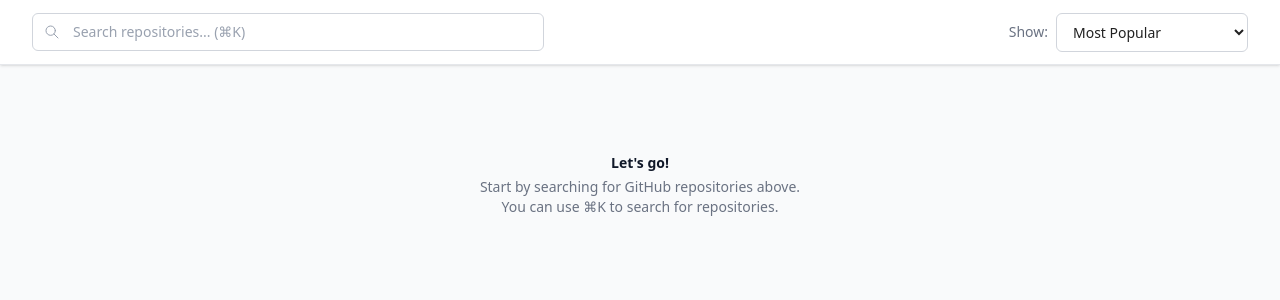
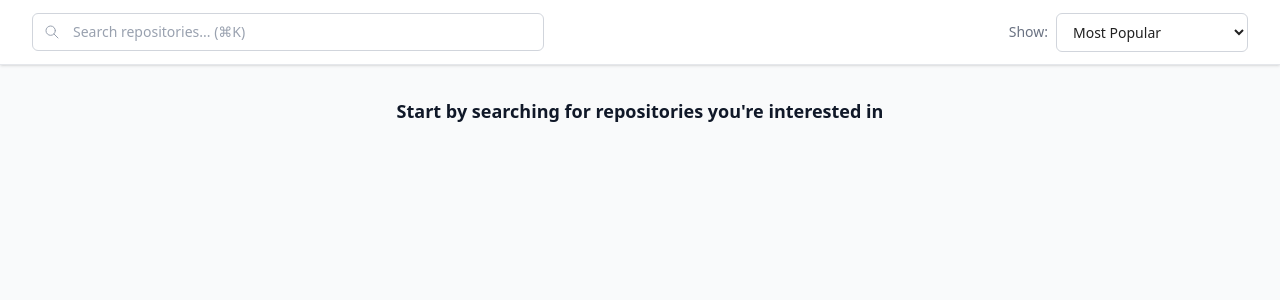
Before and after one commit to michaelbollin/github-explorer, a Next.js app: page / in a window 1280 px wide. Shown: the top 300 px of the page. Built offline with nearby package versions, Linux system fonts and the light colour scheme.

Commit message:
Update Vercel config, EmptyState, and remove unused imports

```diff
--- a/src/app/page.tsx
+++ b/src/app/page.tsx
@@ -10,7 +10,7 @@ import { useEffect } from 'react';
 
 export default function Home() {
   const { query, sort, page, setTotalCount } = useGlobalContext();
-  const { data, isLoading, error } = useRepositories(query, sort, page);
+  const { data, isLoading } = useRepositories(query, sort, page);
 
   useEffect(() => {
     if (data?.total_count) {
--- a/src/components/EmptyState.tsx
+++ b/src/components/EmptyState.tsx
@@ -1,4 +1,4 @@
-import { SearchIcon } from '@/components/icons/search-icon'
+import { MagnifyingGlassIcon } from '@/components/icons/magnifying-glass-icon'
 
 interface EmptyStateProps {
   type: 'initial' | 'no-results'
@@ -8,20 +8,19 @@ interface EmptyStateProps {
 export function EmptyState({ type, searchTerm }: EmptyStateProps) {
   if (type === 'initial') {
     return (
-      <div className="text-center py-12">
-        <h3 className="mt-2 text-sm font-semibold text-gray-900">Let's go!</h3>
-        <p className="mt-1 text-sm text-gray-500">Start by searching for GitHub repositories above.<br />You can use <span className="font-medium">⌘K</span> to search for repositories.</p>
+      <div className="text-center">
+        <h2 className="text-lg font-semibold text-gray-900">
+          Start by searching for repositories you&apos;re interested in
+        </h2>
       </div>
     )
   }
 
   return (
-    <div className="text-center py-12">
-      <h3 className="mt-2 text-sm font-semibold text-gray-900">No repositories found</h3>
-      <p className="mt-1 text-sm text-gray-500">
-        No results found for "<span className="font-medium">{searchTerm}</span>".
-        <br />Try adjusting your search term.
-      </p>
+    <div className="text-center">
+      <h2 className="text-lg font-semibold text-gray-900">
+        No repositories found for &ldquo;{searchTerm}&rdquo;
+      </h2>
     </div>
   )
 }
--- a/src/components/RepositoryTable.tsx
+++ b/src/components/RepositoryTable.tsx
@@ -1,4 +1,4 @@
-import type { Repository, ClientSortField } from '@/types/github'
+import type { Repository } from '@/types/github'
 import { Table, TableHeader, TableBody, TableRow, TableHead, TableCell } from '@/components/ui/table'
 import { Pagination } from '@/components/ui/pagination'
 import { SEARCH_CONFIG } from '@/config/constants'
--- a/src/components/ui/table.tsx
+++ b/src/components/ui/table.tsx
@@ -1,4 +1,4 @@
-import type { TableProps, TableHeadProps, TableCellProps } from '@/types/table'
+import type { TableProps, TableCellProps } from '@/types/table'
 import { ChevronDownIcon, ChevronUpIcon } from '@/components/icons/sort-icons'
 import { useGlobalContext } from '@/contexts/GlobalContext'
 import type { ClientSortField } from '@/types/github'
```
Also changed, not shown: vercel.json (added).
